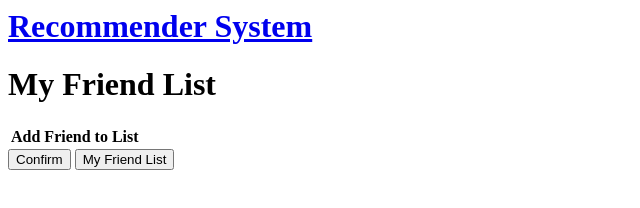
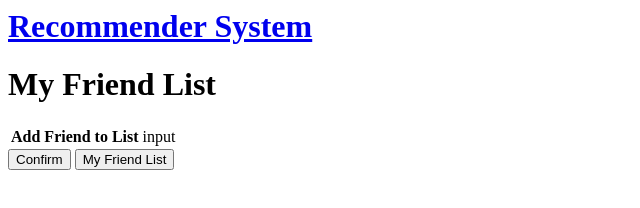
Before and after one commit to jrobbins/recommender, a plain HTML site: page friendlist.html in a window 1280 px wide. Shown: the full height of the page, 0-640 px from the left. Drawn offline with Linux system fonts and the light colour scheme.

Commit message:
Update friendlist.html

```diff
--- a/friendlist.html
+++ b/friendlist.html
@@ -5,9 +5,11 @@
 <body>
   <a href="home.html"><h1>Recommender System</h1></a>
 <h1>My Friend List</h1>
+
 <table>
 <tr>
 <th>Add Friend to List</th>
+  <td>input</td>
 </tr>
 </table>
 
```
